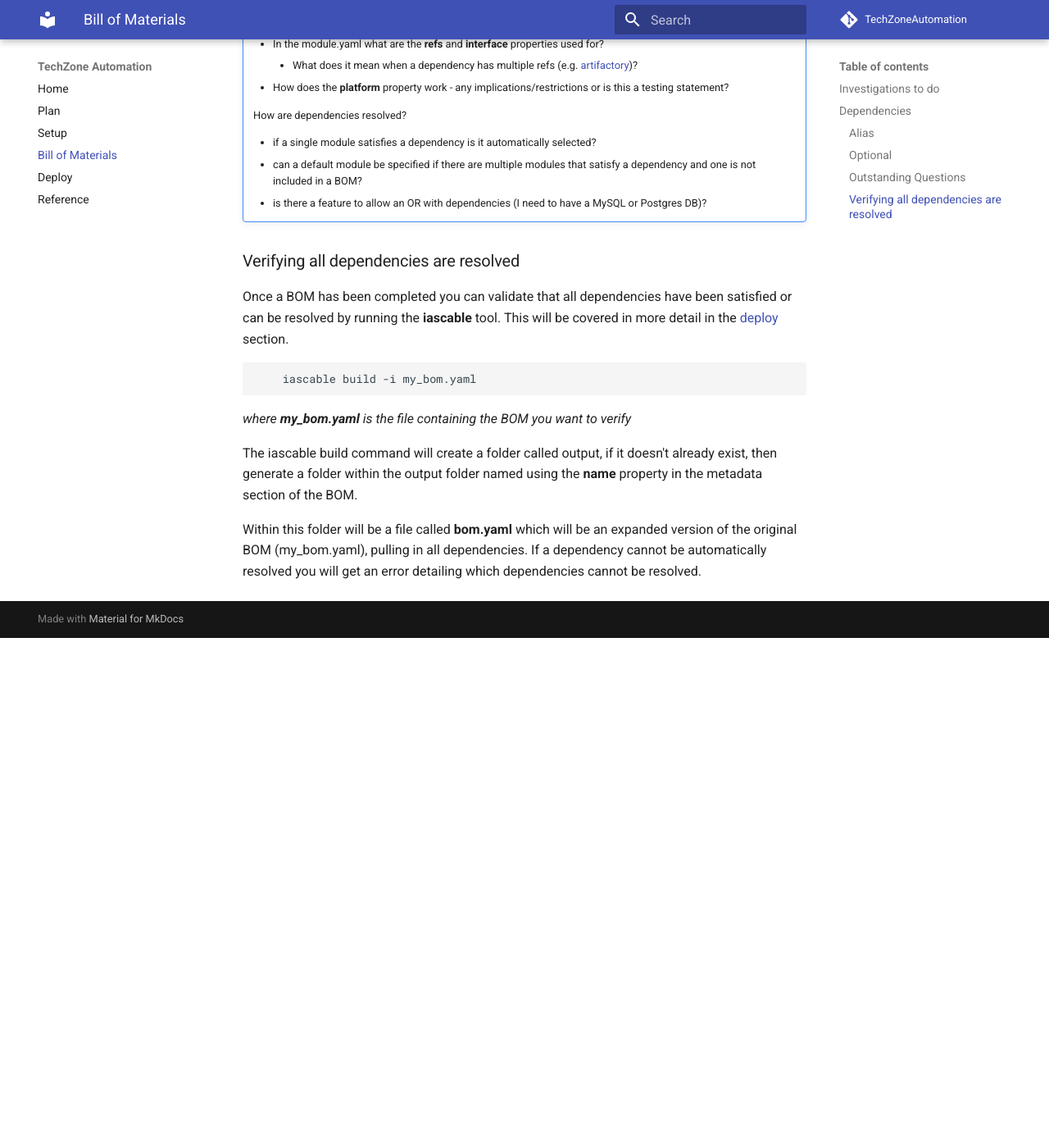
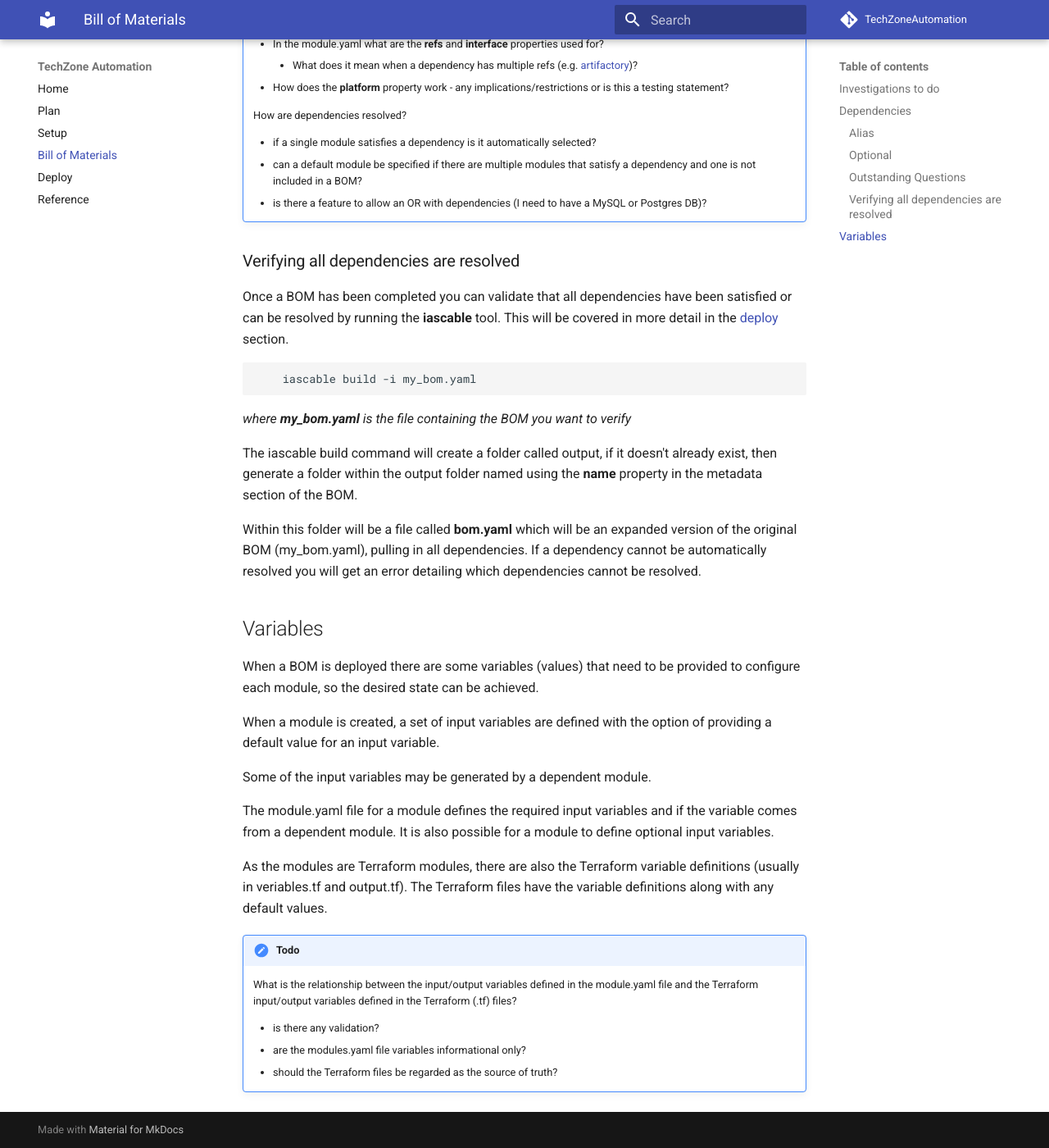
Before and after one commit to binnes/TechZoneAutomation, an MkDocs documentation site: the page built from docs/bom.md, in a window 1280 px wide and 1400 px high, scrolled down 1624 px. Shown: the whole window at 82% size. Built offline with MkDocs 1.6.1 and Material for MkDocs 9.7.7, drawn with Linux system fonts in a browser that asks for light colours; comment, search, counter and statistics services are not loaded; before the commit the page ends 2402 px from its top, so only the background shows below that.

Commit message:
BOM update

```diff
--- a/docs/bom.md
+++ b/docs/bom.md
@@ -58,3 +58,22 @@ Once a BOM has been completed you can validate that all dependencies have been s
 The iascable build command will create a folder called output, if it doesn't already exist, then generate a folder within the output folder named using the **name** property in the metadata section of the BOM.
 
 Within this folder will be a file called **bom.yaml** which will be an expanded version of the original BOM (my_bom.yaml), pulling in all dependencies.  If a dependency cannot be automatically resolved you will get an error detailing which dependencies cannot be resolved.
+
+## Variables
+
+When a BOM is deployed there are some variables (values) that need to be provided to configure each module, so the desired state can be achieved.
+
+When a module is created, a set of input variables are defined with the option of providing a default value for an input variable.
+
+Some of the input variables may be generated by a dependent module.
+
+The module.yaml file for a module defines the required input variables and if the variable comes from a dependent module.  It is also possible for a module to define optional input variables.
+
+As the modules are Terraform modules, there are also the Terraform variable definitions (usually in veriables.tf and output.tf).  The Terraform files have the variable definitions along with any default values.
+
+!!!Todo
+    What is the relationship between the input/output variables defined in the module.yaml file and the Terraform input/output variables defined in the Terraform (.tf) files?
+
+    -   is there any validation?
+    -   are the modules.yaml file variables informational only?
+    -   should the Terraform files be regarded as the source of truth?
```
